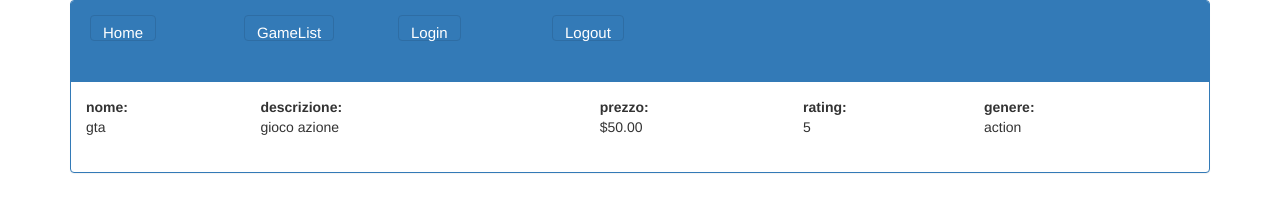
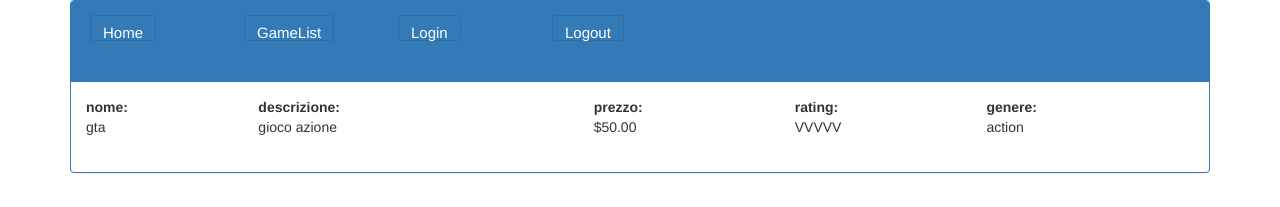
Before and after one commit to amanpreet98singh/Esericizio, an Angular app: page /GameDetail/1 in a window 1280 px wide. Shown: the top 207 px of the page. Built offline with nearby package versions, Linux system fonts and the light colour scheme; sample sign-in values are in the browser's storage.

Commit message:
create components rating

```diff
--- a/src/app/app.module.ts
+++ b/src/app/app.module.ts
@@ -18,6 +18,7 @@ import { GameDirective } from './directive/game.directive';
 import { GenereDirective } from './directive/genere.directive';
 import { EditUserComponent } from './components/edit-user/edit-user.component';
 import { NormalGuard } from './services/normal.guard';
+import { RatingComponent } from './components/rating/rating.component';
 
 const appRoutes: Routes = [
   { path: 'Login', component: ReactiveFormComponent, canActivate: [LoginGuardGuard]},
@@ -44,6 +45,7 @@ const appRoutes: Routes = [
     GameDirective,
     GenereDirective,
     EditUserComponent,
+    RatingComponent,
   ],
   imports: [
     BrowserModule, RouterModule.forRoot(appRoutes), FormsModule, ReactiveFormsModule,
--- a/src/app/components/game-detail/game-detail.component.html
+++ b/src/app/components/game-detail/game-detail.component.html
@@ -10,7 +10,7 @@
         <td>{{game?.name}}</td>
         <td>{{game?.desc}}</td>
         <td>{{game?.prezzo |currency}}</td>
-        <td>{{game?.rating}}</td>
+        <app-rating></app-rating>
         <td>{{genereGioco}}</td>
     </tr>
 </table>
--- /dev/null
+++ b/src/app/components/rating/rating.component.html
@@ -0,0 +1 @@
+<span *ngFor="let item of [1,2,3,4,5]" (click)="selectRate(item)" [ngClass]="{selected: item <=value, 'no-selected': item>value}">V</span>
--- /dev/null
+++ b/src/app/components/rating/rating.component.scss
@@ -0,0 +1,11 @@
+.selected {
+    color: red;
+}
+
+.no-selected {
+    color: gray;
+}
+
+span {
+    cursor: pointer;
+}
--- /dev/null
+++ b/src/app/components/rating/rating.component.ts
@@ -0,0 +1,37 @@
+import { Component, OnInit } from '@angular/core';
+
+@Component({
+  selector: 'app-rating',
+  templateUrl: './rating.component.html',
+  styleUrls: ['./rating.component.scss']
+})
+export class RatingComponent implements OnInit {
+  onChange: any = ()=>{};
+  onTouch: any = ()=>{};
+
+  value: number;
+
+  constructor() { }
+
+  writeValue(obj: number): void {
+    this.value=obj;
+  }
+
+  registerOnChange(fn: any): void {
+    this.onChange = fn;
+  }
+  registerOnTouched(fn: any): void {
+    this.onTouch = fn;
+  }
+
+  selectRate(item: number){
+    this.value = item;
+    this.onTouch(item);
+    this.onChange(item);
+  }
+
+  ngOnInit(): void {
+  }
+
+
+}
```
Also changed, not shown: 1 other file (tests, documents, lock files or other folders).
